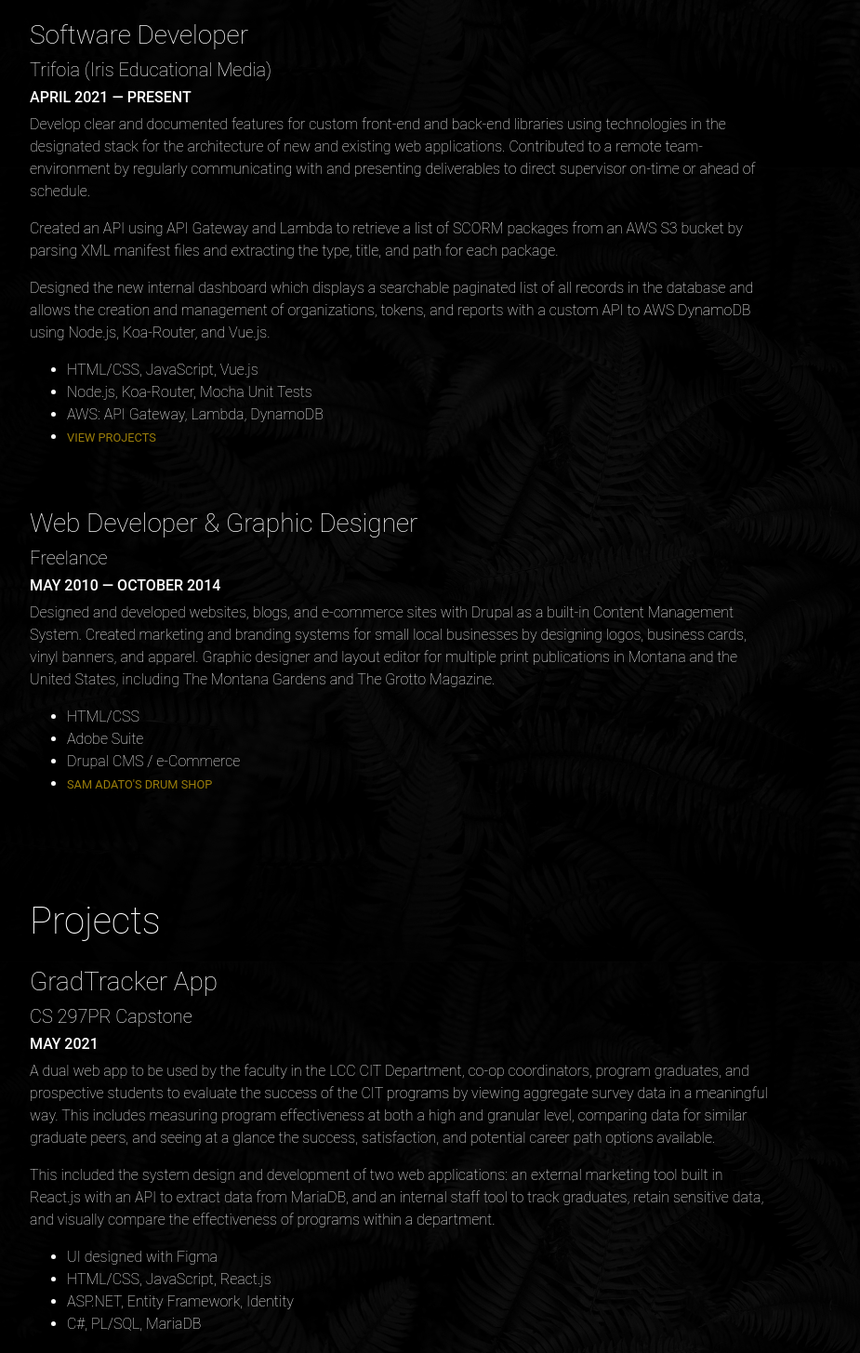
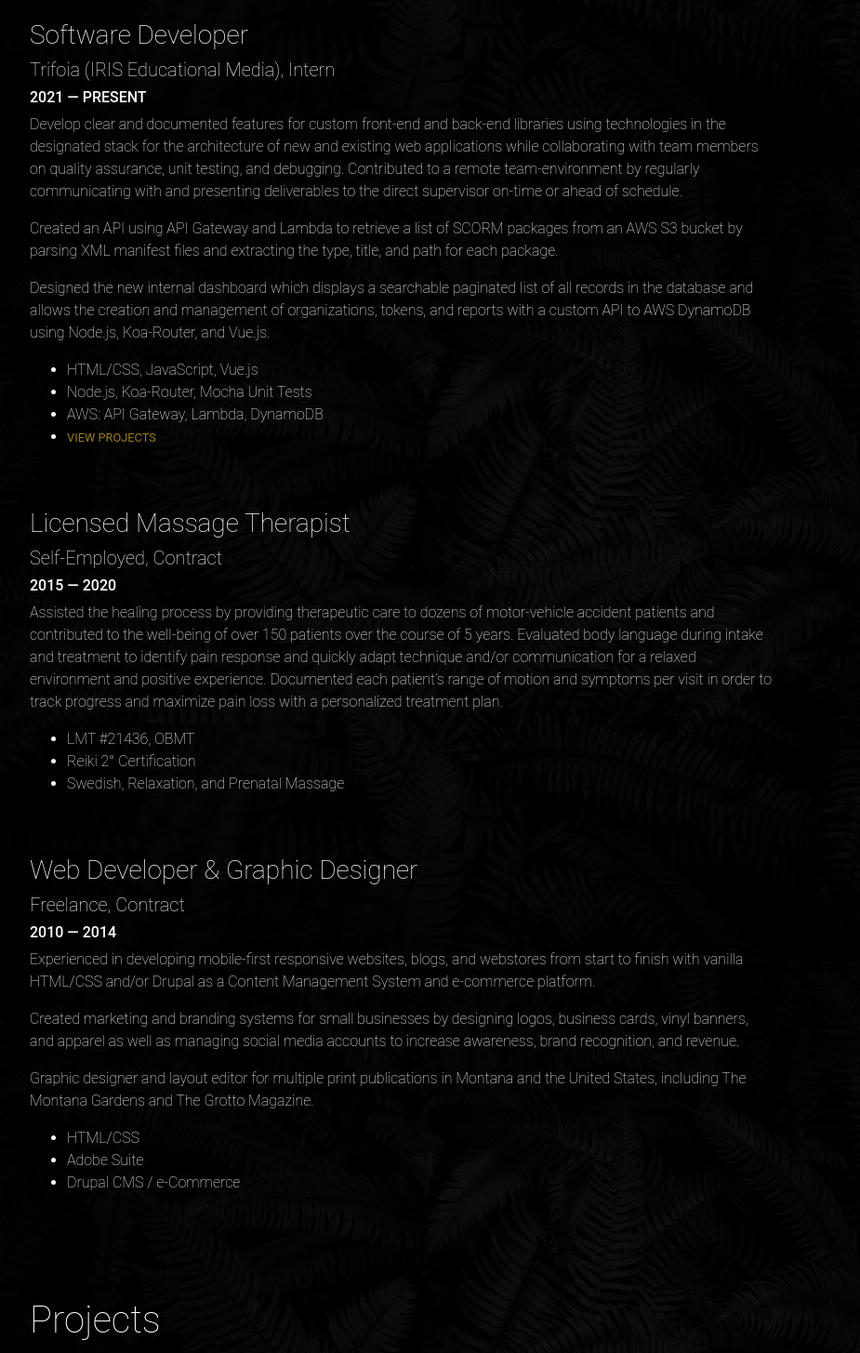
Before and after one commit to frankylee/portfolio, a plain HTML site: page index.html in a window 1280 px wide. Shown: the part 673-2128 px from the top of the page at 93% size, without its empty margins (68-993 px from the left). Drawn offline with nearby package versions, Linux system fonts and the light colour scheme.

Commit message:
Updated Experience section to fill 5 year gap while working out-of-industry as an LMT

```diff
--- a/index.html
+++ b/index.html
@@ -9,7 +9,7 @@
     <meta name="author" content="frankylee kelly">
     <link rel="shortcut icon" type="image/x-icon" href="./favicon.ico">
     <!-- Twitter card -->
-    <meta name="twitter:card" content="summary_large_image"><!-- required -->
+    <meta name="twitter:card" content="summary"><!-- required -->
     <meta name="twitter:site" content="@frankyleekelly"><!-- optional -->
     <meta name="twitter:creator" content="@frankyleekelly"><!-- optional -->
     <!-- End Twitter card -->
@@ -18,7 +18,7 @@
     <meta property="og:type" content="website" />
     <meta property="og:title" content="frankylee kelly // Software Engineer">
     <meta property="og:description" content="Developing solutions that impact the world in a positive and meaningful way. Located in the Pacific Northwest.">
-    <meta property="og:image:secure_url" content="https://frankylee.dev/img/website-image-large.jpg">
+    <meta property="og:image:secure_url" content="https://frankylee.dev/img/website-image-square.jpg">
     <meta property="og:image:alt" content="Featuring a dark black and white image of ferns in the Pacific Northwest forest">
     <!-- End Open Graph -->
     <title>frankylee kelly // Software Engineer</title>
@@ -58,10 +58,10 @@
             <h1 class="col-12 mb-4">Experience</h1>
             <div class="col-12 col-xl-9 mb-5">
                 <h2 class="h3"><span translate="no">Software Developer</span></h2>
-                <h3 class="h5"><span translate="no">Trifoia (Iris Educational Media)</span></h3>
-                <h4 class="h6 text-uppercase">April 2021 — Present</h4>
+                <h3 class="h5"><span translate="no">Trifoia (IRIS Educational Media), Intern</span></h3>
+                <h4 class="h6 text-uppercase">2021 — Present</h4>
                 <p>
-                    Develop clear and documented features for custom front-end and back-end libraries using technologies in the designated stack for the architecture of new and existing web applications. Contributed to a remote team-environment by regularly communicating with and presenting deliverables to direct supervisor on-time or ahead of schedule.
+                    Develop clear and documented features for custom front-end and back-end libraries using technologies in the designated stack for the architecture of new and existing web applications while collaborating with team members on quality assurance, unit testing, and debugging. Contributed to a remote team-environment by regularly communicating with and presenting deliverables to the direct supervisor on-time or ahead of schedule.
                 </p>
                 <p>
                     Created an API using API Gateway and Lambda to retrieve a list of SCORM packages from an AWS S3 bucket by parsing XML manifest files and extracting the type, title, and path for each package.
@@ -77,17 +77,35 @@
                 </ul>
             </div>
             <div class="col-12 col-xl-9 mb-5">
+                <h2 class="h3"><span translate="no">Licensed Massage Therapist</span></h2>
+                <h3 class="h5"><span translate="no">Self-Employed, Contract</span></h3>
+                <h4 class="h6 text-uppercase">2015 — 2020</h4>
+                <p>
+                    Assisted the healing process by providing therapeutic care to dozens of motor-vehicle accident patients and contributed to the well-being of over 150 patients over the course of 5 years. Evaluated body language during intake and treatment to identify pain response and quickly adapt technique and/or communication for a relaxed environment and positive experience. Documented each patient’s range of motion and symptoms per visit in order to track progress and maximize pain loss with a personalized treatment plan.
+                </p>
+                <ul>
+                    <li>LMT #21436, OBMT</li>
+                    <li>Reiki 2&deg; Certification</li>
+                    <li>Swedish, Relaxation, and Prenatal Massage</li>
+                </ul>
+            </div>
+            <div class="col-12 col-xl-9 mb-5">
                 <h2 class="h3"><span translate="no">Web Developer & Graphic Designer</span></h2>
-                <h3 class="h5"><span translate="no">Freelance</span></h3>
-                <h4 class="h6 text-uppercase">May 2010 — October 2014</h4>
+                <h3 class="h5"><span translate="no">Freelance, Contract</span></h3>
+                <h4 class="h6 text-uppercase">2010 — 2014</h4>
                 <p>
-                    Designed and developed websites, blogs, and e-commerce sites with Drupal as a built-in Content Management System. Created marketing and branding systems for small local businesses by designing logos, business cards, vinyl banners, and apparel. Graphic designer and layout editor for multiple print publications in Montana and the United States, including The Montana Gardens and The Grotto Magazine.
+                    Experienced in developing mobile-first responsive websites, blogs, and webstores from start to finish with vanilla HTML/CSS and/or Drupal as a Content Management System and e-commerce platform.
+                </p>
+                <p>
+                    Created marketing and branding systems for small businesses by designing logos, business cards, vinyl banners, and apparel as well as managing social media accounts to increase awareness, brand recognition, and revenue.
+                </p>
+                <p>
+                    Graphic designer and layout editor for multiple print publications in Montana and the United States, including The Montana Gardens and The Grotto Magazine.
                 </p>
                 <ul>
                     <li>HTML/CSS</li>
                     <li>Adobe Suite</li>
                     <li>Drupal CMS / e-Commerce</li>
-                    <li><a class="small text-uppercase" href="http://samadato.com/drupal" target="_blank">Sam Adato's Drum Shop</a></li>
                 </ul>
             </div>
         </section>
```
